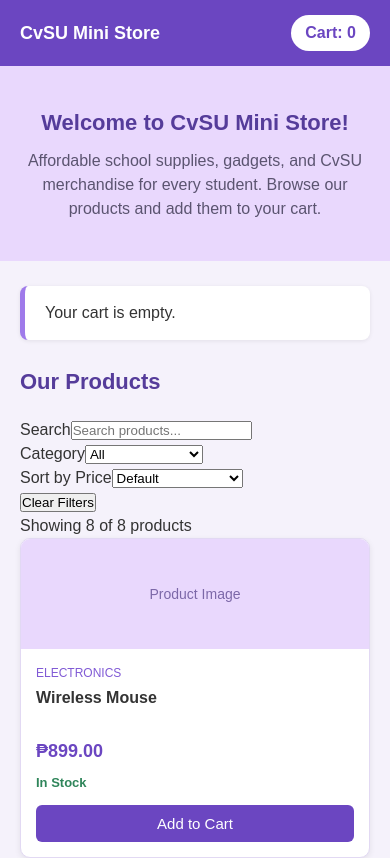
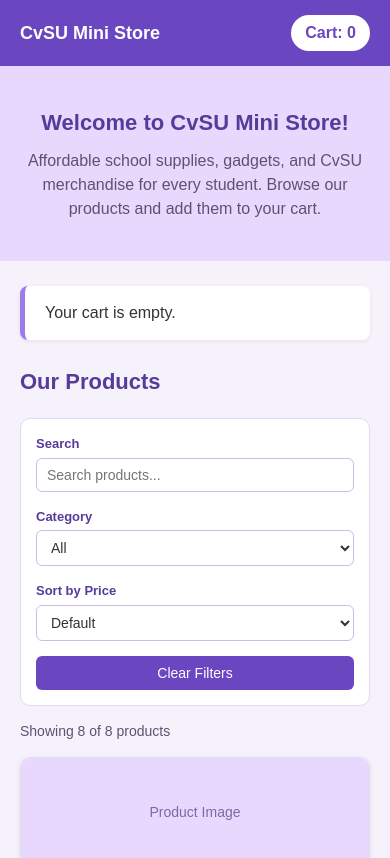
Before and after one commit to erichjecelledelarosa/Laboratory4, a React (Vite) app: page / in a window 390 px wide. Shown: the top 858 px of the page. Built offline with nearby package versions, Linux system fonts and the light colour scheme.

Commit message:
Add responsive CSS for search bar, result count, and empty state

```diff
--- a/src/App.css
+++ b/src/App.css
@@ -80,6 +80,81 @@ body {
   margin-bottom: 20px;
 }
 
+/* Search bar above the product grid */
+.search-bar {
+  background-color: white;
+  border: 1px solid #e2d9f3;
+  border-radius: 10px;
+  padding: 15px;
+  margin-bottom: 15px;
+  display: flex;
+  flex-wrap: wrap;
+  gap: 15px;
+  align-items: flex-end;
+}
+
+.search-field {
+  display: flex;
+  flex-direction: column;
+  flex: 1;
+  min-width: 160px;
+}
+
+.search-field label {
+  font-size: 13px;
+  font-weight: bold;
+  color: #553c9a;
+  margin-bottom: 4px;
+}
+
+.search-field input,
+.search-field select {
+  padding: 8px 10px;
+  border: 1px solid #cbbde8;
+  border-radius: 6px;
+  font-size: 14px;
+  font-family: inherit;
+  background-color: white;
+  color: #333333;
+}
+
+.search-field input:focus,
+.search-field select:focus {
+  outline: 2px solid #9f7aea;
+}
+
+.clear-button {
+  padding: 9px 14px;
+  border: none;
+  border-radius: 6px;
+  background-color: #6b46c1;
+  color: white;
+  font-size: 14px;
+  font-family: inherit;
+  cursor: pointer;
+}
+
+.clear-button:hover {
+  background-color: #553c9a;
+}
+
+/* Result count and empty state */
+.result-count {
+  color: #5b5470;
+  font-size: 14px;
+  margin-bottom: 15px;
+}
+
+.empty-state {
+  background-color: white;
+  border: 1px solid #e2d9f3;
+  border-radius: 10px;
+  padding: 40px 20px;
+  text-align: center;
+  color: #5b5470;
+  margin-bottom: 40px;
+}
+
 /* Product grid */
 .product-grid {
   display: grid;
```
